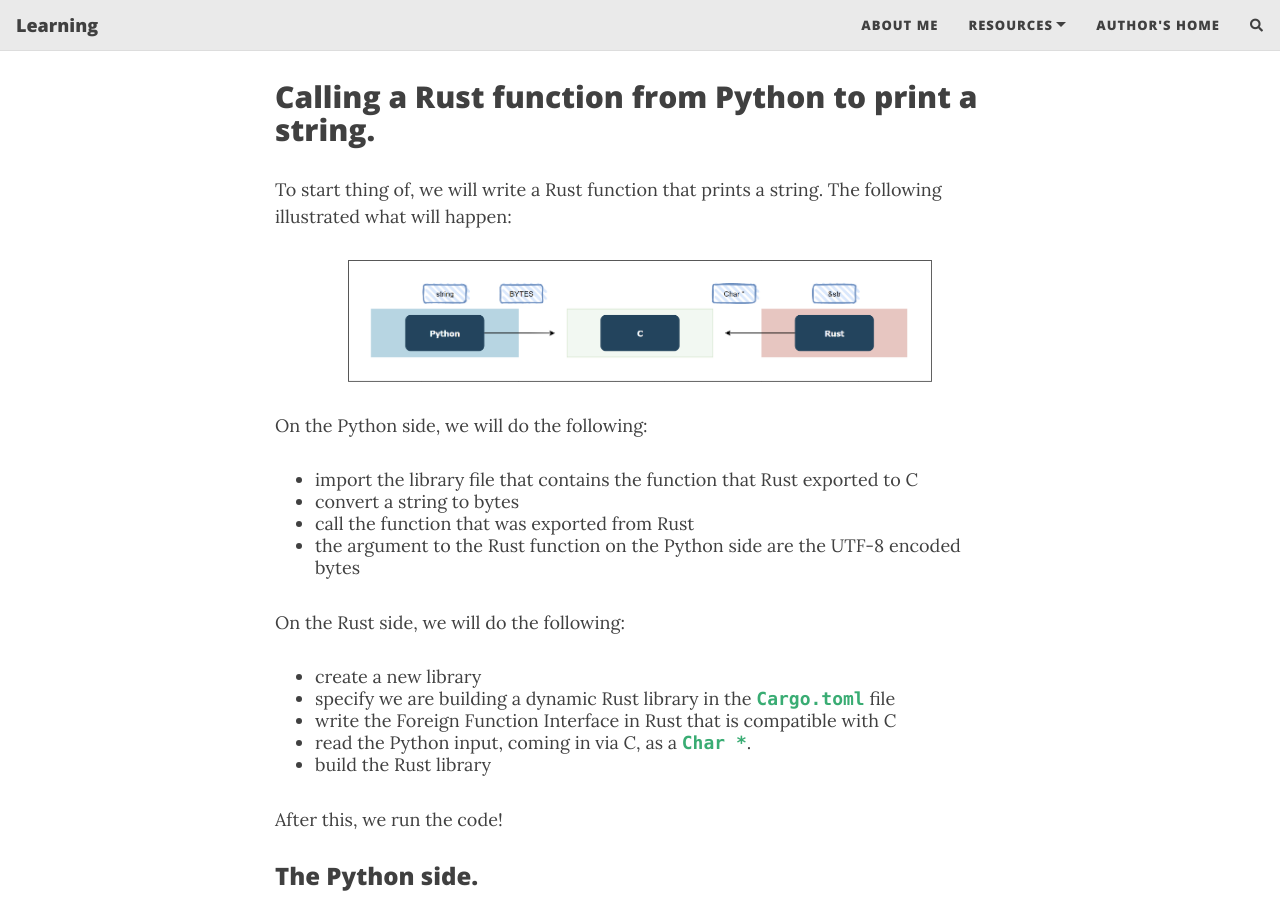
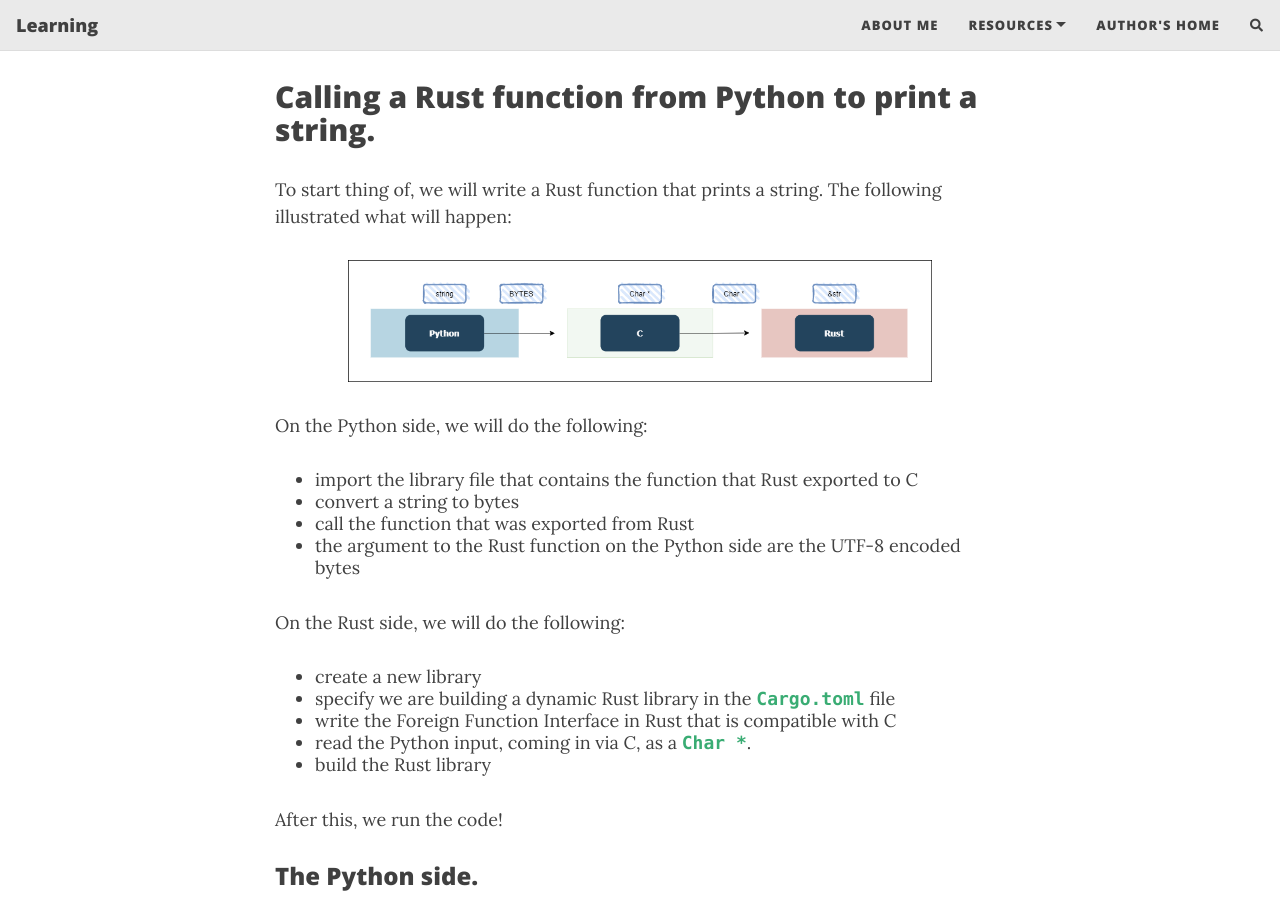
Before and after one commit to saidvandeklundert/learn, a Jekyll site: the page built from _posts/2021-11-6-calling-rust-from-python.md, in a window 1280 px wide and 900 px high, scrolled down 1213 px. Built offline with Jekyll 4.4.1, drawn with Linux system fonts in a browser that asks for light colours; nearby versions of some CDN libraries; comment, search, counter and statistics services are not loaded.

Commit message:
change link to pictures and move pictures

```diff
--- a/_posts/2021-11-6-calling-rust-from-python.md
+++ b/_posts/2021-11-6-calling-rust-from-python.md
@@ -16,7 +16,7 @@
 In this article, I will cover a few basic examples on how to call several Rust functions from Python. On the Rust side, I will use the `ffi` from the std and on the Python side, I will stick to `ctypes`:
 
 {:refdef: style="text-align: center;"}
-![Calling Rust from Python](/assets/img/calling_rust_from_python_std_ffi_and_ctypes.png "Calling Rust from Python"){:height="80%" width="80%"}
+![Calling Rust from Python](/learn/img/calling_rust_from_python_std_ffi_and_ctypes.png "Calling Rust from Python"){:height="80%" width="80%"}
 {: refdef}
 
 
@@ -26,7 +26,7 @@
 To start thing of, we will write a Rust function that prints a string. The following illustrated what will happen:
 
 {:refdef: style="text-align: center;"}
-![Python string to Rust](/assets/img/python_string_to_rust_via_c.png "Python string to Rust"){:height="80%" width="80%"}
+![Python string to Rust](/learn/img/python_string_to_rust_via_c.png "Python string to Rust"){:height="80%" width="80%"}
 {: refdef}
 
 On the Python side, we will do the following:
@@ -211,7 +211,7 @@
 This time, Python will call a Rust function called `start_procedure`. To avoid distractions, it does not do anything other then taking a struct and returning another one. On the Python side, we use a Pydantic basemodel to create the input that the Rust function requires. The Pydantic basemodel will have the same fields as the Rust struct. We do the same thing for the return value from Rust. We create a Pydantic basemodel that mirrors the Rust struct on the Python side. The struct and Pydantic basemodel will contain fields of multiple different types. This is something we will be dealing with in the (according to me at least) easiest way possible: by using the C `Char *`.
 
 {:refdef: style="text-align: center;"}
-![Pydantic BaseModel to Rust Struct](/assets/img/model_to_struct.png "Pydantic BaseModel to Rust Struct"){:height="80%" width="80%"}
+![Pydantic BaseModel to Rust Struct](/learn/img/model_to_struct.png "Pydantic BaseModel to Rust Struct"){:height="80%" width="80%"}
 {: refdef}
 
 The picture illustrates what will happen. Between Rust and Python, JSON strings are used to communicate the values. In Rust, we marshal the JSON into the corresponding struct. And on the Python side, we load the JSON into the corresponding Pydantic basemodel. The advantage is that we only have to work with `Char *` in C and we do not have to work with C structs or any other type in C.
```
Also changed, not shown: img/calling_rust_from_python.png (added), img/calling_rust_from_python_std_ffi_and_ctypes.png (added), img/model_to_struct.png (added), img/python_string_to_rust_via_c copy.png (added).
